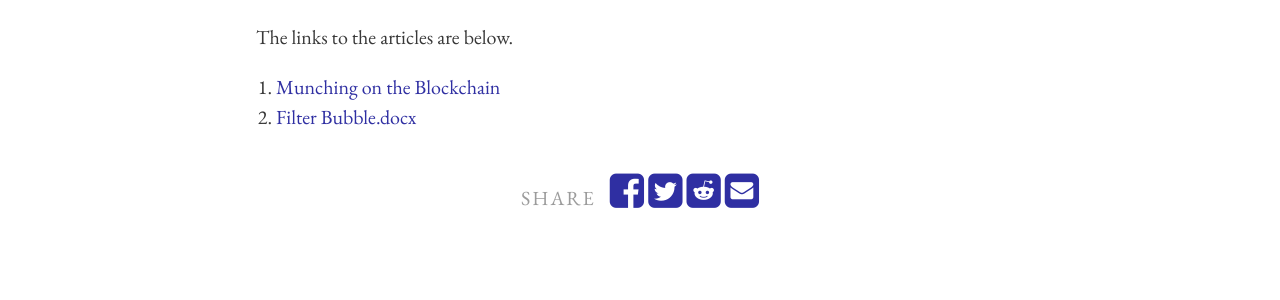
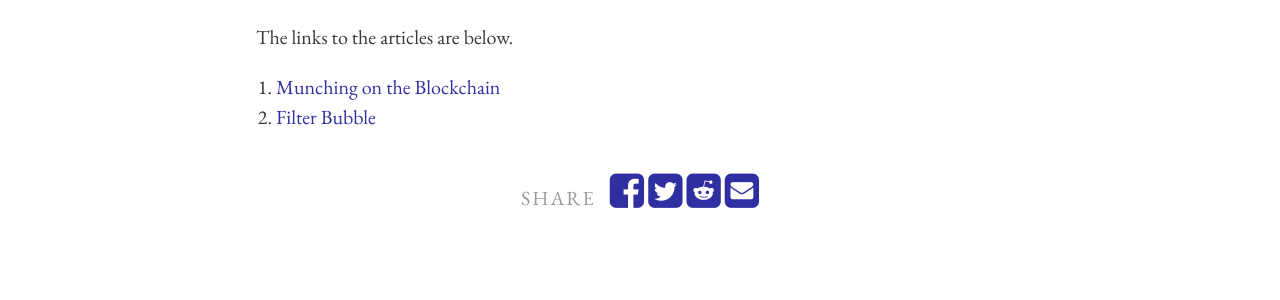
Before and after one commit to niravcodes/niravcodes.github.io, a Jekyll site: the page built from pages/editing-copies-of-articles.md, in a window 1280 px wide. Shown: the part 1542-1842 px from the top of the page. Built offline with Jekyll 4.4.1, drawn with Linux system fonts in a browser that asks for light colours; comment, search, counter and statistics services are not loaded.

Commit message:
Update from Forestry.io nirav Nikhil updated pages/editing-copies-of-articles.md

```diff
--- a/pages/editing-copies-of-articles.md
+++ b/pages/editing-copies-of-articles.md
@@ -24,4 +24,4 @@ If you don't want to see the changes made, click on the 'All Markup' and change
 The links to the articles are below.
 
 1. [Munching on the Blockchain](https://nirav.com.np/assets/img/Chewing the Blockchain.docx "Chewing the Blockchain.docx")
-2. [Filter Bubble.docx](https://nirav.com.np/assets/img/Filter Bubble.docx "Filter Bubble.docx")
+2. [Filter Bubble](https://nirav.com.np/assets/img/Filter Bubble.docx "Filter Bubble.docx")
```
